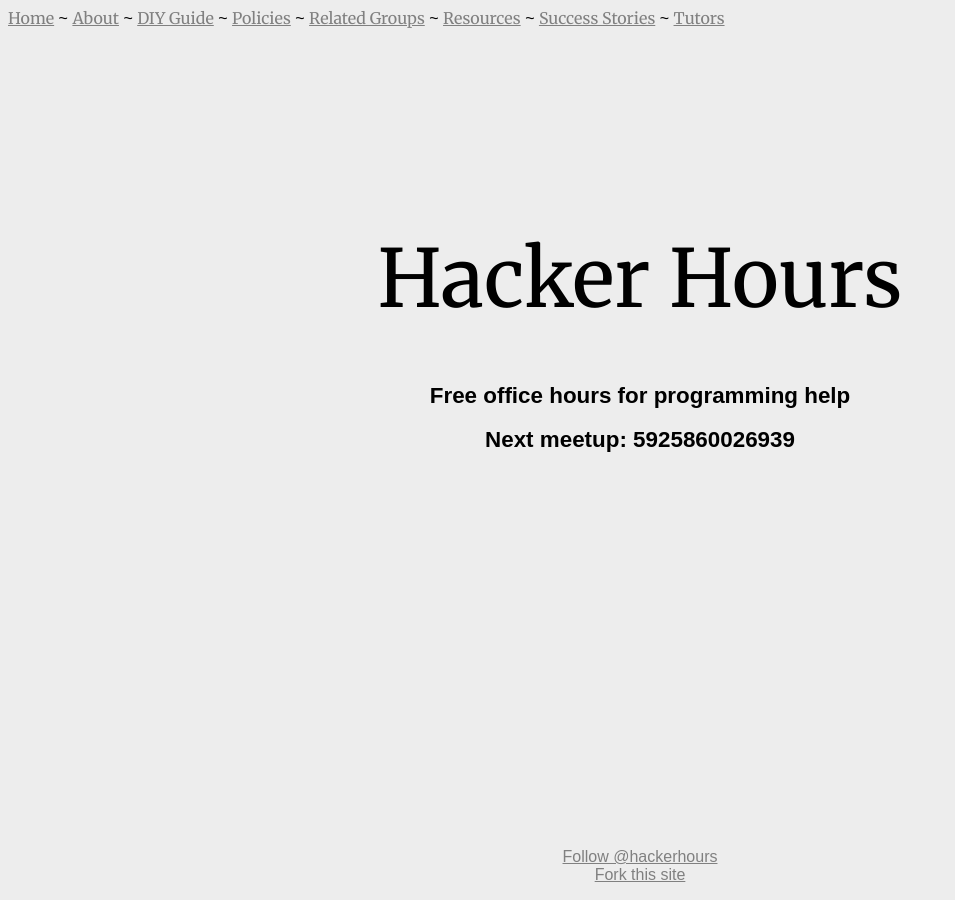
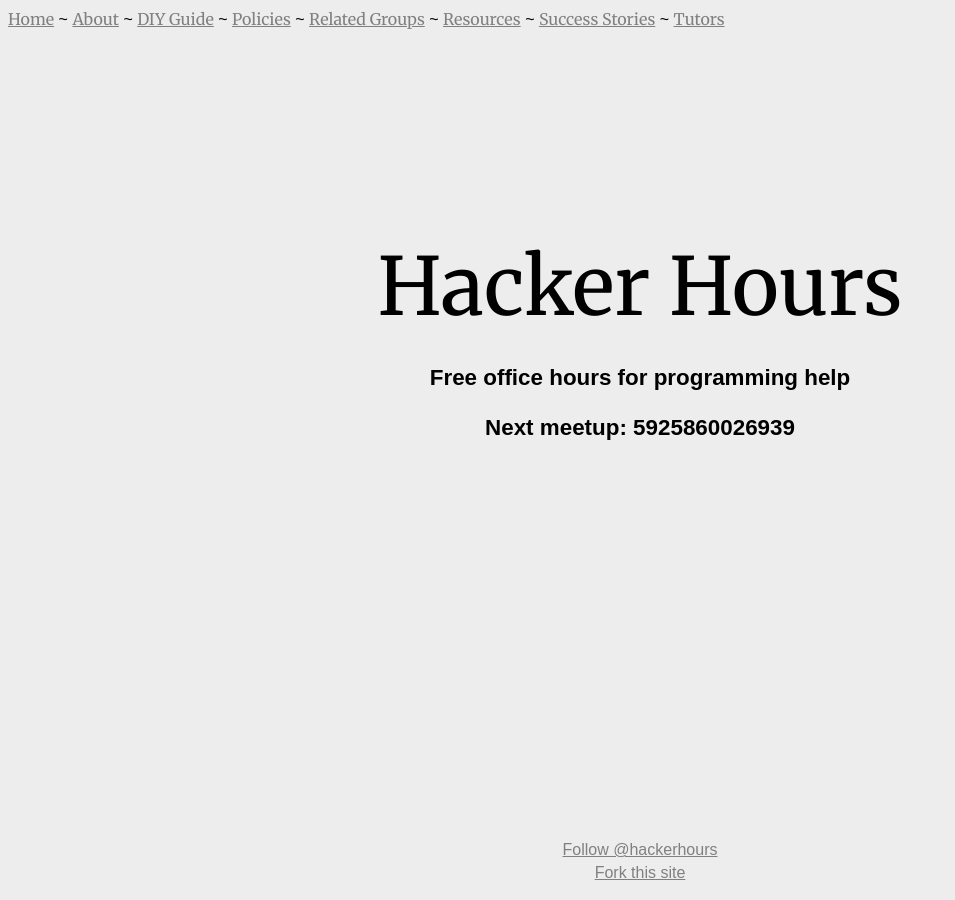
Before and after one commit to HackerHours/hackerhours.org, a Jekyll site: the page built from index.html, in a window 1280 px wide. Shown: the whole page, without its empty margins (0-955 px from the left). Built offline with Jekyll 4.4.1, drawn with Linux system fonts in a browser that asks for light colours; nearby versions of some CDN libraries; some web fonts are replaced; Markdown is read by kramdown in place of the engine named in the settings; comment, search, counter and statistics services are not loaded.

Commit message:
increase line-height

```diff
--- a/css/style.css
+++ b/css/style.css
@@ -1,6 +1,7 @@
 html {
   background: #EDEDED;
   font-family: 'Muli', sans-serif;
+  line-height: 1.4;
 }
 h1 {
   font-family: 'Merriweather', serif;
@@ -32,6 +33,7 @@
 }
 .page-index h1 {
   font-size: 5em;
+  margin-bottom: 0.2em;
 }
 .page-index h2 {
   font-size: 1.4em
```
